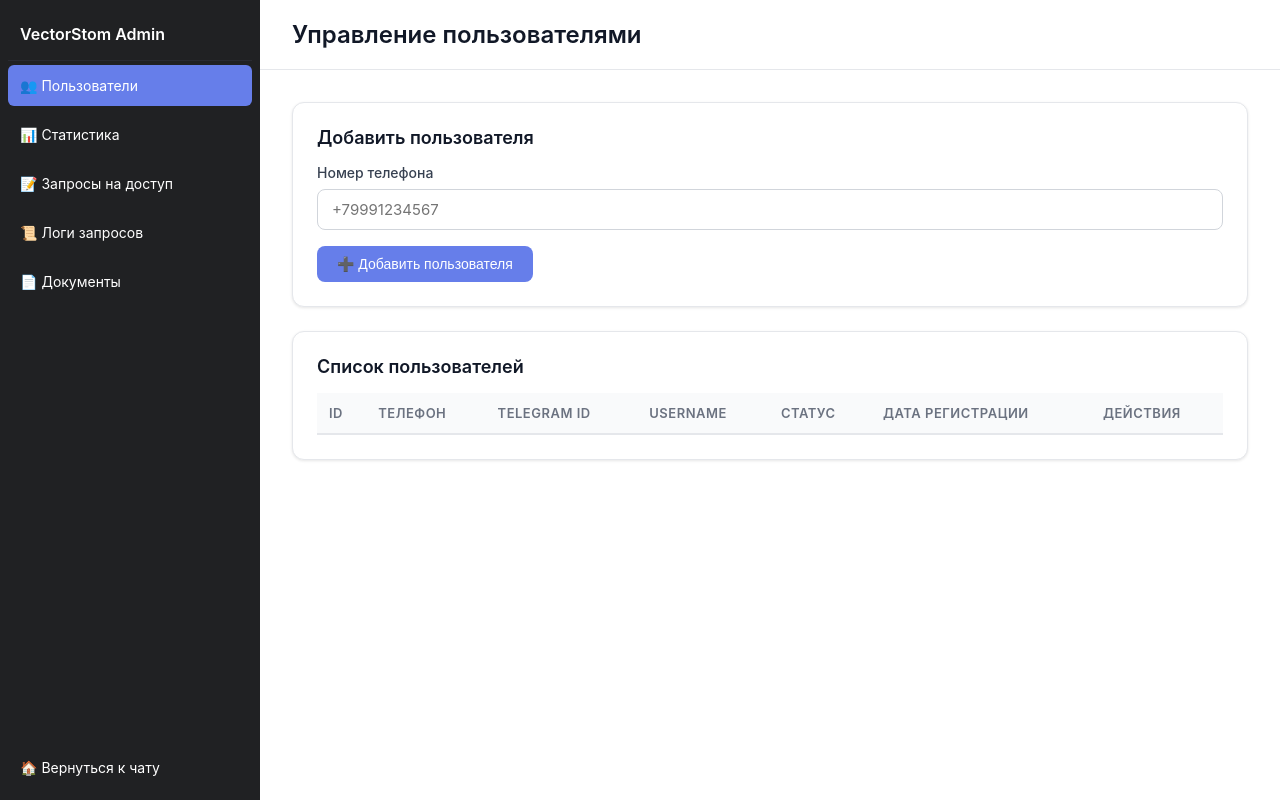
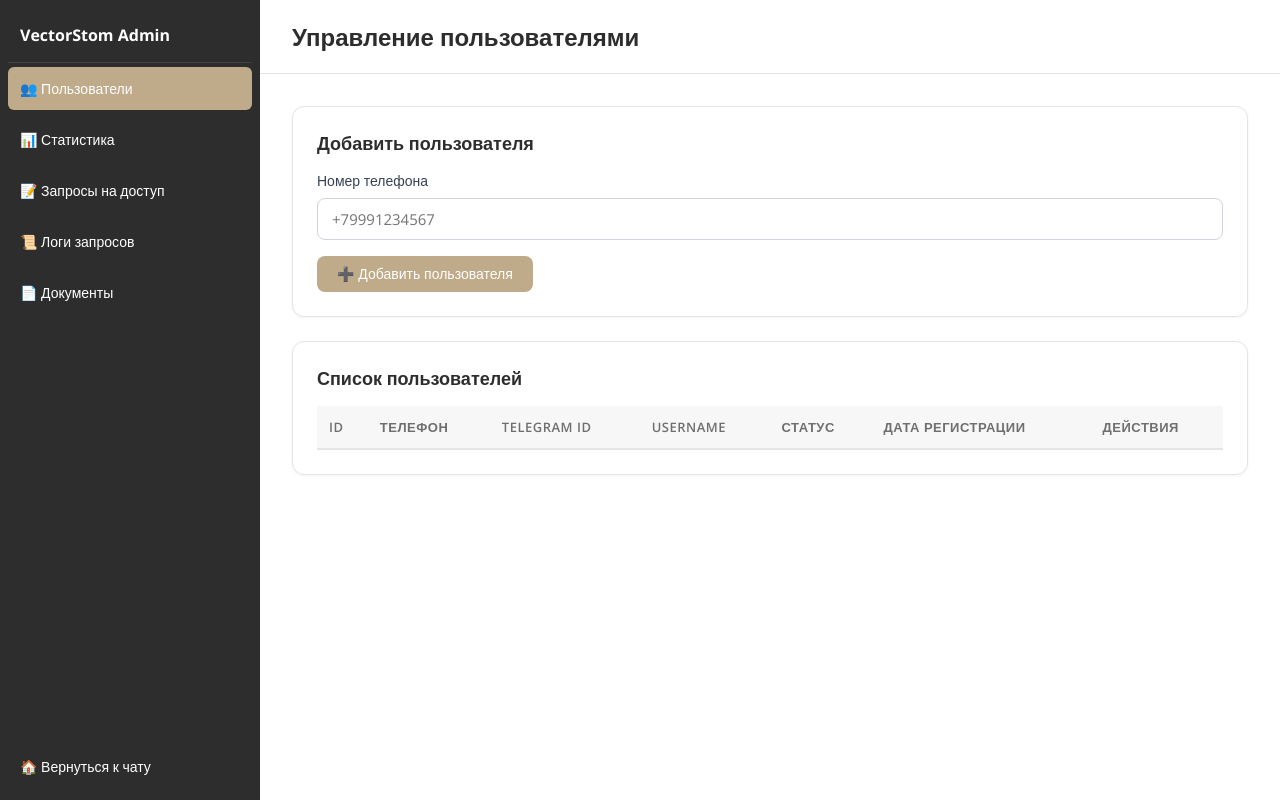
Before and after one commit to NikitaSaharov/rag-docling-system_privet, a Flask app: page /admin in a window 1280 px wide. Run offline with Flask 3, Linux system fonts and the light colour scheme; lists and menus that the app fills with data are empty; parts of the project's set-up code (start-up, migrations or seed data) failed here and were passed over.

Commit message:
feat: Обновлен дизайн админ-панели в стиле globaldent.group
🎨 Новый дизайн админ-панели:
- Шрифт Open Sans (загружен из Google Fonts)
- CSS переменные с цветами globaldent.group
- Золотистый акцент (#bfab8a) вместо фиолетового (#667eea)

✨ Обновленные элементы:
- Sidebar: темно-серый фон (--text-dark)
- Активный пункт меню: золотистый цвет
- Hover эффект: прозрачный золотистый
- Статистика: золотистые цифры вместо черных
- Кнопки: золотистый primary вместо фиолетового
- Таблицы: мягкие границы и hover эффекты
- Формы: золотистый focus вместо фиолетового
- Spinner: золотистая анимация

🔧 Изменения:
- Добавлены CSS переменные из главной страницы
- Обновлены все цвета на переменные
- Font-weight увеличен до 700 для заголовков
- Мягкие тени (0.05 opacity вместо 0.1)
- Единый стиль с главной страницей

```diff
--- a/webapp/templates/admin.html
+++ b/webapp/templates/admin.html
@@ -4,6 +4,9 @@
     <meta charset="UTF-8">
     <meta name="viewport" content="width=device-width, initial-scale=1.0">
     <title>VectorStom - Админ-панель</title>
+    <link rel="preconnect" href="https://fonts.googleapis.com">
+    <link rel="preconnect" href="https://fonts.gstatic.com" crossorigin>
+    <link href="https://fonts.googleapis.com/css2?family=Open+Sans:wght@300;400;600;700&display=swap" rel="stylesheet">
     <style>
         * {
             margin: 0;
@@ -11,17 +14,29 @@
             box-sizing: border-box;
         }
 
+        :root {
+            /* Цвета из globaldent.group */
+            --primary-gold: #bfab8a;
+            --text-dark: #2d2d2d;
+            --text-secondary: #6f6f6f;
+            --bg-white: #ffffff;
+            --bg-light: #f7f7f7;
+            --bg-lighter: #efefef;
+            --border-color: #e5e5e5;
+        }
+
         body {
-            font-family: -apple-system, BlinkMacSystemFont, 'Segoe UI', Roboto, 'Helvetica Neue', sans-serif;
-            background: #f9fafb;
+            font-family: 'Open Sans', Arial, sans-serif;
+            background: var(--bg-light);
             height: 100vh;
             display: flex;
             overflow: hidden;
+            color: var(--text-dark);
         }
 
         .sidebar {
             width: 260px;
-            background: #202123;
+            background: var(--text-dark);
             color: white;
             display: flex;
             flex-direction: column;
@@ -31,8 +46,8 @@
         .sidebar-header {
             padding: 16px 12px;
             font-size: 16px;
-            font-weight: 600;
-            border-bottom: 1px solid #2a2b32;
+            font-weight: 700;
+            border-bottom: 1px solid rgba(255, 255, 255, 0.1);
         }
 
         .menu-item {
@@ -48,25 +63,25 @@
         }
 
         .menu-item:hover {
-            background: #2a2b32;
+            background: rgba(191, 171, 138, 0.1);
         }
 
         .menu-item.active {
-            background: #667eea;
+            background: var(--primary-gold);
         }
 
         .main-container {
             flex: 1;
             display: flex;
             flex-direction: column;
-            background: white;
+            background: var(--bg-white);
             overflow-y: auto;
         }
 
         .header {
             padding: 20px 32px;
-            border-bottom: 1px solid #e5e7eb;
-            background: white;
+            border-bottom: 1px solid var(--border-color);
+            background: var(--bg-white);
             position: sticky;
             top: 0;
             z-index: 100;
@@ -74,8 +89,8 @@
 
         .header-title {
             font-size: 24px;
-            font-weight: 600;
-            color: #111827;
+            font-weight: 700;
+            color: var(--text-dark);
         }
 
         .content {
@@ -93,40 +108,40 @@
         }
 
         .stat-card {
-            background: white;
+            background: var(--bg-white);
             padding: 20px;
             border-radius: 12px;
-            border: 1px solid #e5e7eb;
-            box-shadow: 0 1px 3px rgba(0,0,0,0.1);
+            border: 1px solid var(--border-color);
+            box-shadow: 0 1px 3px rgba(0,0,0,0.05);
         }
 
         .stat-value {
             font-size: 32px;
             font-weight: 700;
-            color: #111827;
+            color: var(--primary-gold);
             margin-bottom: 4px;
         }
 
         .stat-label {
             font-size: 14px;
-            color: #6b7280;
+            color: var(--text-secondary);
             text-transform: uppercase;
             letter-spacing: 0.5px;
         }
 
         .card {
-            background: white;
+            background: var(--bg-white);
             border-radius: 12px;
             padding: 24px;
-            border: 1px solid #e5e7eb;
-            box-shadow: 0 1px 3px rgba(0,0,0,0.1);
+            border: 1px solid var(--border-color);
+            box-shadow: 0 1px 3px rgba(0,0,0,0.05);
             margin-bottom: 24px;
         }
 
         .card-title {
             font-size: 18px;
-            font-weight: 600;
-            color: #111827;
+            font-weight: 700;
+            color: var(--text-dark);
             margin-bottom: 16px;
         }
 
@@ -154,8 +169,8 @@
 
         .form-input:focus {
             outline: none;
-            border-color: #667eea;
-            box-shadow: 0 0 0 3px rgba(102, 126, 234, 0.1);
+            border-color: var(--primary-gold);
+            box-shadow: 0 0 0 3px rgba(191, 171, 138, 0.1);
         }
 
         .btn {
@@ -172,12 +187,13 @@
         }
 
         .btn-primary {
-            background: #667eea;
+            background: var(--primary-gold);
             color: white;
         }
 
         .btn-primary:hover {
-            background: #5568d3;
+            background: #a89270;
+            transform: translateY(-1px);
         }
 
         .btn-danger {
@@ -206,24 +222,24 @@
         th {
             text-align: left;
             padding: 12px;
-            background: #f9fafb;
-            border-bottom: 2px solid #e5e7eb;
+            background: var(--bg-light);
+            border-bottom: 2px solid var(--border-color);
+            font-weight: 600;
             font-size: 13px;
-            font-weight: 600;
-            color: #6b7280;
+            color: var(--text-secondary);
             text-transform: uppercase;
             letter-spacing: 0.5px;
         }
 
         td {
             padding: 12px;
-            border-bottom: 1px solid #e5e7eb;
+            border-bottom: 1px solid var(--border-color);
             font-size: 14px;
-            color: #374151;
+            color: var(--text-dark);
         }
 
         tr:hover {
-            background: #f9fafb;
+            background: rgba(191, 171, 138, 0.05);
         }
 
         .badge {
@@ -275,7 +291,7 @@
         .empty-state {
             text-align: center;
             padding: 48px;
-            color: #6b7280;
+            color: var(--text-secondary);
         }
 
         .empty-icon {
@@ -286,8 +302,8 @@
         .spinner {
             width: 20px;
             height: 20px;
-            border: 2px solid #e5e7eb;
-            border-top: 2px solid #667eea;
+            border: 2px solid var(--bg-lighter);
+            border-top: 2px solid var(--primary-gold);
             border-radius: 50%;
             animation: spin 0.8s linear infinite;
         }
```
